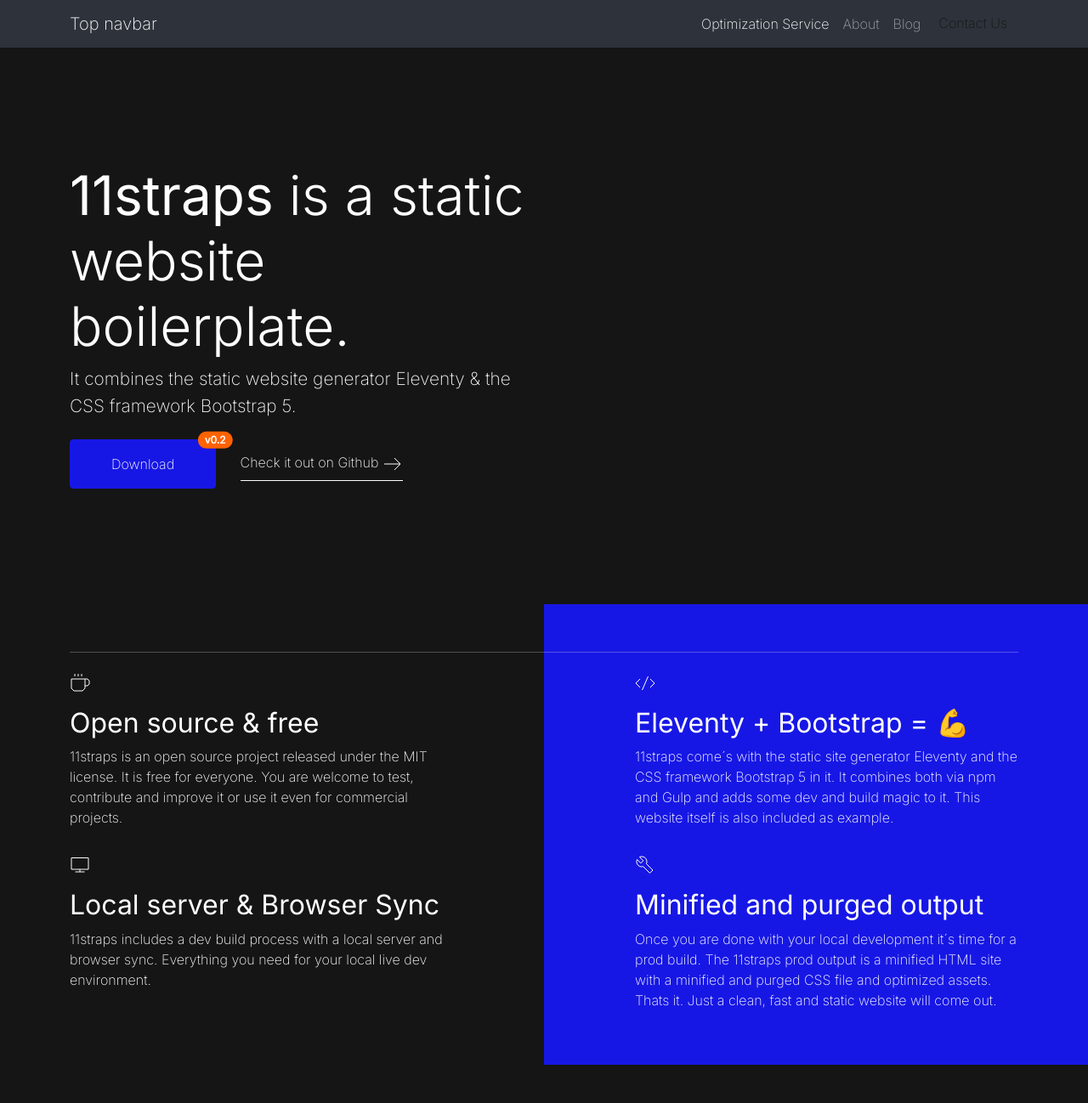
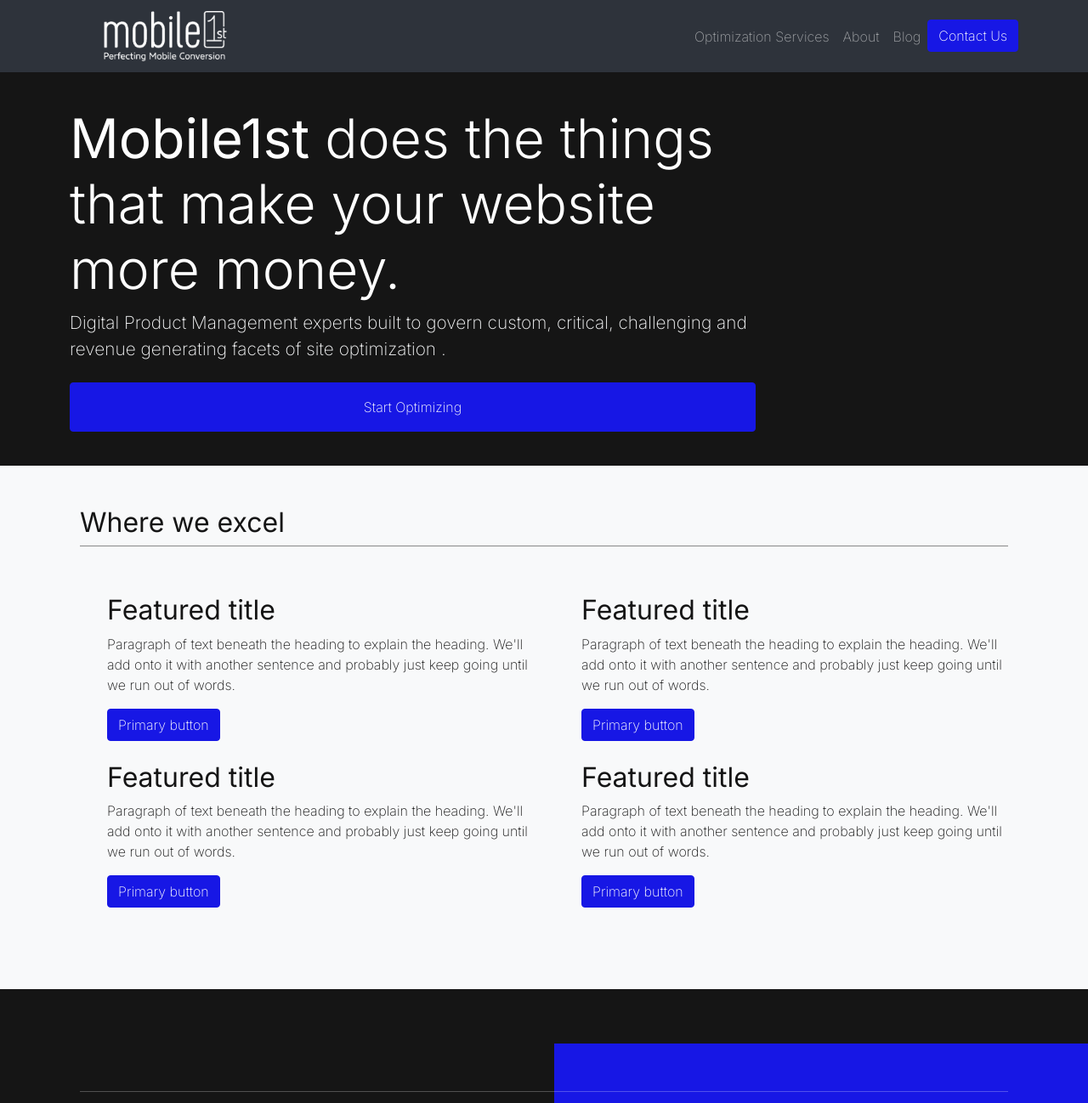
Before and after one commit to jaronstein/11tyBootstrap, an Eleventy site: page src/index.njk in a window 1280 px wide. Shown: the top 1298 px of the page at 85% size. Built offline with nearby package versions, Linux system fonts and the light colour scheme; Eleventy itself is replaced by a stand-in of ours; files that its build step writes are made by us from their sources.

Commit message:
bunch of updates

```diff
--- a/package.json
+++ b/package.json
@@ -25,7 +25,7 @@
   "dependencies": {
     "@11ty/eleventy": "0.12.1",
     "bootstrap": "5.0.0",
-    "bootstrap-icons": "1.5.0",
+    "bootstrap-icons": "^1.5.0",
     "clean-css": "^5.1.2",
     "gulp": "^4.0.2",
     "gulp-clean": "^0.4.0",
@@ -35,6 +35,7 @@
     "gulp-plumber": "^1.2.1",
     "gulp-rename": "^2.0.0",
     "gulp-sass": "4.1.0",
+    "jquery": "^3.6.0",
     "npm-watch": "^0.9.0",
     "sass": "^1.32.12",
     "watch": "^1.0.2"
--- a/src/_includes/layouts/home.njk
+++ b/src/_includes/layouts/home.njk
@@ -12,21 +12,25 @@
   <title>{{ title or metadata.title }}</title>
   <!-- build:css -->
 <link rel="stylesheet" href="{{ "/css/theme.css" | url }}">
+<script src="{{ '/js/bootstrap.min.js' | url }}"></script>
+
    <!-- endbuild -->
 </head>
 
 <body class="bg-dark">
 
-  <nav class="navbar navbar-expand-md navbar-dark my-nav mb-4">
+
+
+  <nav class="navbar navbar-expand-md navbar-dark sticky-top my-nav">
   <div class="container">
-    <a class="navbar-brand" href="#">Top navbar</a>
+    <a class="navbar-brand"  href="/"><img alt="logo" style="width:225px;" src="img/m1stlogo.png"></img></a>
     <button class="navbar-toggler" type="button" data-bs-toggle="collapse" data-bs-target="#navbarCollapse" aria-controls="navbarCollapse" aria-expanded="true" aria-label="Toggle navigation">
       <span class="navbar-toggler-icon"></span>
     </button>
-    <div class="navbar-collapse collapse show" id="navbarCollapse" style="">
+    <div class="navbar-collapse collapse" id="navbarCollapse" style="">
       <ul class="navbar-nav ms-auto mb-2 mb-md-0">
         <li class="nav-item">
-          <a class="nav-link active" aria-current="page" href="#">Optimization Service</a>
+          <a class="nav-link" aria-current="page" href="#">Optimization Services</a>
         </li>
         <li class="nav-item">
           <a class="nav-link" href="#">About</a>
@@ -35,7 +39,7 @@
           <a class="nav-link " href="#">Blog</a>
         </li>
         <li class="nav-item">
-          <a class="btn" href="#">Contact Us</a>
+          <a class="btn btn-primary" href="#">Contact Us</a>
         </li>
       </ul>
 
--- a/src/_includes/snippets/head.njk
+++ b/src/_includes/snippets/head.njk
@@ -8,4 +8,7 @@
   <title>{{ title or metadata.title }}</title>
   <!-- build:css -->
   <link rel="stylesheet" href="{{ '/css/theme.css' | url }}">
+  <script src="js/boostrap.bundle.min.js">
+
+  <script src="{{ '/js/bootstrap.bundle.min.js' | url }}">
    <!-- endbuild -->
--- a/src/index.njk
+++ b/src/index.njk
@@ -2,18 +2,78 @@
 layout: layouts/home.njk
 ---
 
-<div class="container my-vh-6">
+<div class="container my-vh-2">
 <div class="row">
 
-  <div class="col-12 col-lg-6 my-4">
+  <div class="col-12 col-lg-9 my-4 ">
     <h1 class="display-3 text-white">
-      <strong>11straps</strong> is a static website boilerplate.
+      <strong>Mobile1st</strong> does the things that make your website more money.
     </h1>
-    <p class="lead mb-4 text-light">It combines the static website generator Eleventy & the CSS framework Bootstrap 5.</p>
-    <a class="btn btn-primary px-5 py-3 me-4 position-relative" href="https://gumroad.com/l/WPeVF" target="_blank">Download  <span class="position-absolute top-0 start-100 translate-middle badge rounded-pill bg-warning">v0.2 <span class="visually-hidden">latest version</span></span></a>
-    <a class="link-fancy py-2" href="https://github.com/holger1411/11straps">Check it out on Github <img src="img/arrow-right.svg" alt="arrow pointing to the right icon" width="24" height="24"/></a>
+    <p class="lead mb-4 text-light">Digital Product Management experts built to govern custom, critical, challenging and revenue generating facets of site optimization
+.   </p>
+    <a class="btn d-block btn-primary px-5 py-3 me-4 position-relative" href="https://gumroad.com/l/WPeVF" target="_blank">Start Optimizing  </a>
+
   </div>
 </div>
+</div>
+
+<civ class="row">
+<div class="container-fluid bg-light text-dark">
+<div class="container px-4 py-5" id="hanging-icons">
+    <h2 class="pb-2 border-bottom">Where we excel</h2>
+    <div class="row g-4 py-5 row-cols-1 row-cols-md-2">
+      <div class="col d-flex align-items-start">
+        <div class="icon-square text-dark bg-light  flex-shrink-0 me-3">
+          <svg  class="bi" width="1em" height="1em" ><use xlink:href="bootstrap-icons.svg#graph-up"></use></svg>
+        </div>
+        <div>
+          <h2>Featured title</h2>
+          <p>Paragraph of text beneath the heading to explain the heading. We'll add onto it with another sentence and probably just keep going until we run out of words.</p>
+          <a href="#" class="btn btn-primary">
+            Primary button
+          </a>
+        </div>
+      </div>
+      <div class="col d-flex align-items-start">
+        <div class="icon-square bg-light text-dark flex-shrink-0 me-3">
+          <svg class="bi" width="1em" height="1em"><use xlink:href="#cpu-fill"></use></svg>
+        </div>
+        <div>
+          <h2>Featured title</h2>
+          <p>Paragraph of text beneath the heading to explain the heading. We'll add onto it with another sentence and probably just keep going until we run out of words.</p>
+          <a href="#" class="btn btn-primary">
+            Primary button
+          </a>
+        </div>
+      </div>
+      <div class="col d-flex align-items-start">
+        <div class="icon-square bg-light text-dark flex-shrink-0 me-3">
+          <svg class="bi" width="1em" height="1em"><use xlink:href="#tools"></use></svg>
+        </div>
+        <div>
+          <h2>Featured title</h2>
+          <p>Paragraph of text beneath the heading to explain the heading. We'll add onto it with another sentence and probably just keep going until we run out of words.</p>
+          <a href="#" class="btn btn-primary">
+            Primary button
+          </a>
+        </div>
+      </div>
+      <div class="col d-flex align-items-start">
+        <div class="icon-square bg-light text-dark flex-shrink-0 me-3">
+          <svg class="bi" width="1em" height="1em"><use xlink:href="#tools"></use></svg>
+        </div>
+        <div>
+          <h2>Featured title</h2>
+          <p>Paragraph of text beneath the heading to explain the heading. We'll add onto it with another sentence and probably just keep going until we run out of words.</p>
+          <a href="#" class="btn btn-primary">
+            Primary button
+          </a>
+        </div>
+      </div>
+    </div>
+  </div>
+  </div>
+  </div>
   <!--<div class="col col-12 col-lg-8 mt-5">
     <p class="lead text-light">{{ frontpage.text }}</p>
   </div>-->
--- a/src/scss/themes/base/_style-theme.scss
+++ b/src/scss/themes/base/_style-theme.scss
@@ -115,3 +115,12 @@
   background-color:$nav-background-color;
 
 }
+
+.navbar-dark .navbar-nav .nav-link .a{
+  color: white;
+}
+
+.navbar-dark .navbar-nav .nav-link .a:hover{
+  text-decoration: underline;
+  text-decoration-color: $blue;
+}
--- a/src/scss/themes/base/_variables-theme.scss
+++ b/src/scss/themes/base/_variables-theme.scss
@@ -1,5 +1,6 @@
 $font-family-sans-serif:      "Inter", system-ui, -apple-system, "Segoe UI", Roboto, "Helvetica Neue", Arial, "Noto Sans", sans-serif, "Apple Color Emoji", "Segoe UI Emoji", "Segoe UI Symbol", "Noto Color Emoji" !default;
 
+$navbar-dark-color:  white;
 $gray-900: #151515;
 $gray-300: #888;
 $blue: #1717e5;
```
Also changed, not shown: src/img/m1stlogo.png (added), 1 other file.
